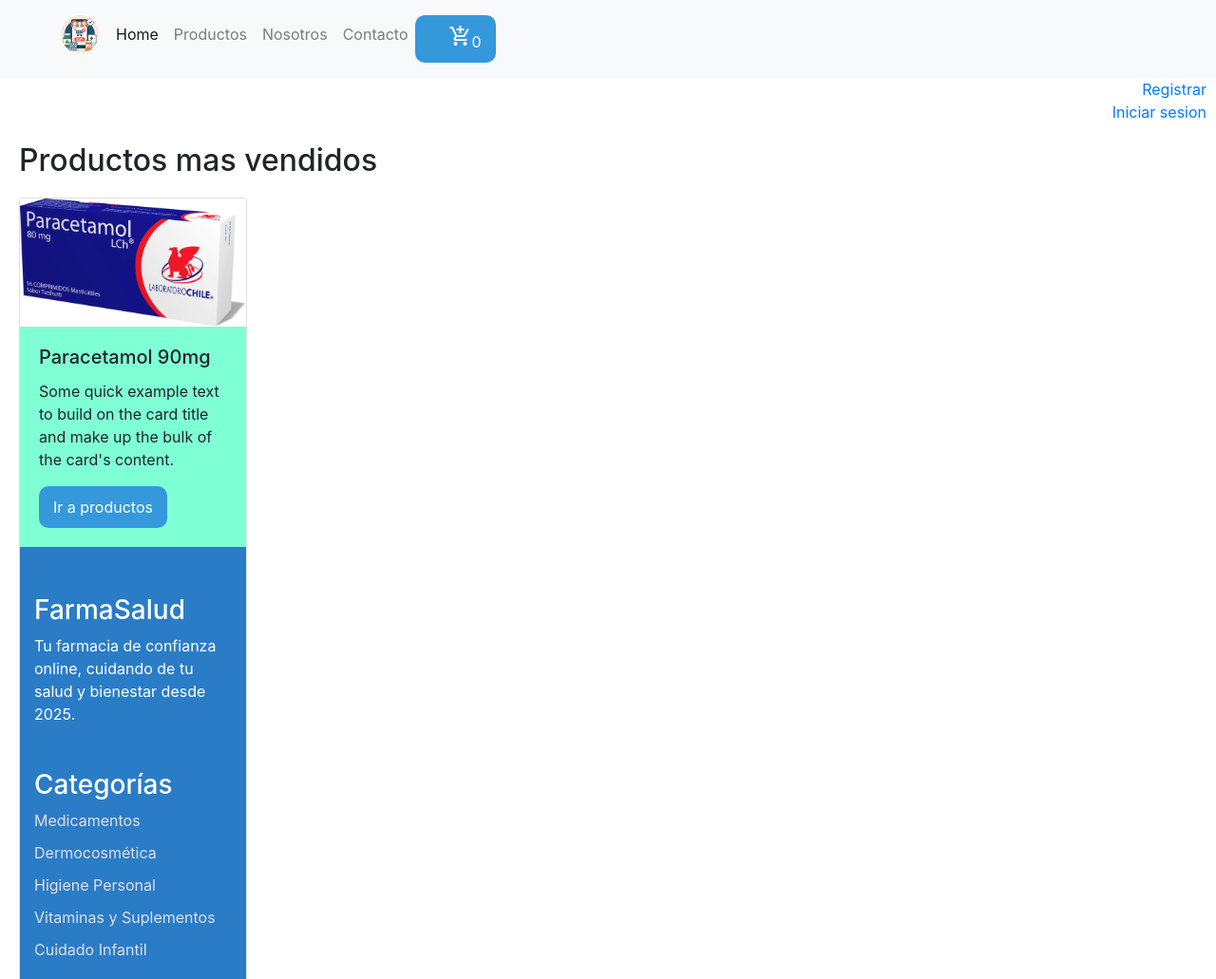
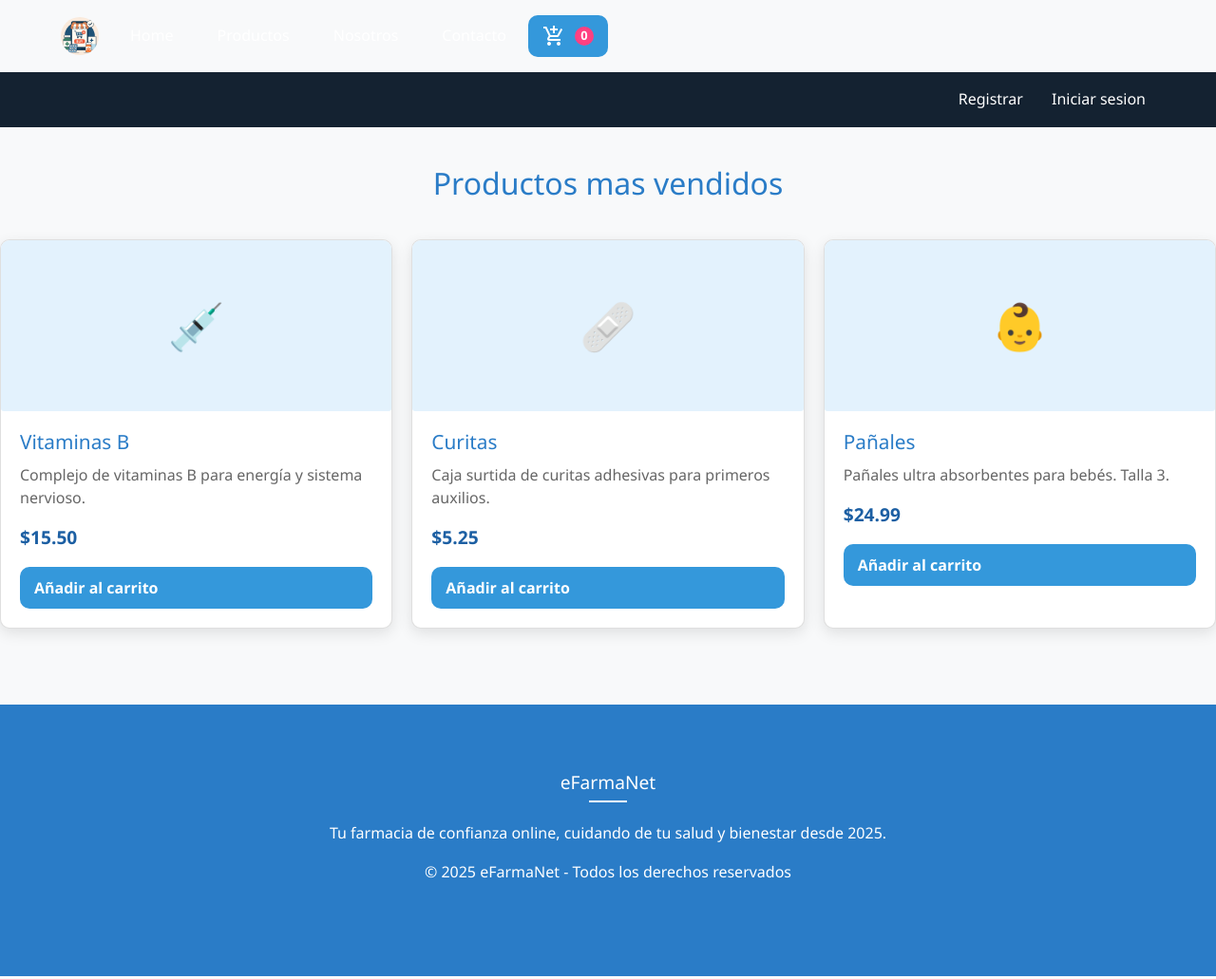
Before and after one commit to Cr1stopherB/eFarmaNet, a plain HTML site: page index.html in a window 1280 px wide. Shown: the top 1031 px of the page at 95% size. Drawn offline with nearby package versions, Linux system fonts and the light colour scheme.

Commit message:
Mejorando index

```diff
--- /dev/null
+++ b/assets/css/cards.css
@@ -0,0 +1,62 @@
+/*Estilos de la cartas de los medicamentos*/
+.card {
+    background: white;
+    border-radius: 10px;
+    overflow: hidden;
+    box-shadow: 0 5px 15px rgba(0, 0, 0, 0.1);
+    transition: transform 0.3s ease, box-shadow 0.3s ease;
+    margin-bottom: 20px;
+}
+
+.card:hover {
+    transform: translateY(-5px);
+    box-shadow: 0 10px 25px rgba(0, 0, 0, 0.15);
+}
+
+.card-img {
+    height: 180px;
+    background-color: #e3f2fd;
+    display: flex;
+    align-items: center;
+    justify-content: center;
+    color: #2a7cc7;
+    font-size: 3rem;
+}
+
+.card-content {
+    padding: 20px;
+}
+
+.card-title {
+    font-size: 1.3rem;
+    margin-bottom: 10px;
+    color: #2a7cc7;
+}
+
+.card-text {
+    color: #666;
+    margin-bottom: 15px;
+    line-height: 1.5;
+}
+
+.card-price {
+    font-weight: bold;
+    color: #1c5fa3;
+    font-size: 1.2rem;
+    margin-bottom: 15px;
+}
+
+.btn {
+    display: inline-block;
+    background-color: #2a7cc7;
+    color: white;
+    padding: 10px 20px;
+    border-radius: 5px;
+    text-decoration: none;
+    font-weight: 600;
+    transition: background-color 0.3s;
+}
+
+.btn:hover {
+    background-color: #1c5fa3;
+}
--- /dev/null
+++ b/assets/css/footer.css
@@ -0,0 +1,62 @@
+/*Centrar texto*/
+.footer-column {
+    text-align: center;
+}
+
+footer {
+    background-color: #2a7cc7;
+    color: white;
+    padding: 50px 0 20px;
+    margin-top: 40px;
+}
+
+.footer-grid {
+    display: grid;
+    grid-template-columns: repeat(auto-fit, minmax(200px, 1fr));
+    gap: 30px;
+    margin-bottom: 40px;
+}
+
+.footer-column h3 {
+    font-size: 1.2rem;
+    margin-bottom: 20px;
+    position: relative;
+    padding-bottom: 10px;
+}
+
+.footer-column h3::after {
+    content: '';
+    position: absolute;
+    left: 50%;
+    bottom: 0;
+    width: 40px;
+    height: 2px;
+    background-color: white;
+    transform: translateX(-50%);
+}
+
+.footer-column ul {
+    list-style: none;
+    padding: 0;
+}
+
+.footer-column ul li {
+    margin-bottom: 10px;
+}
+
+.footer-column a {
+    color: #e0e0e0;
+    text-decoration: none;
+    transition: color 0.3s;
+}
+
+.footer-column a:hover {
+    color: white;
+}
+
+.footer-bottom {
+    text-align: center;
+    padding-top: 20px;
+    border-top: 1px solid rgba(255,255,255,0.1);
+    font-size: 0.9rem;
+}
--- /dev/null
+++ b/assets/css/navbar.css
@@ -0,0 +1,83 @@
+.navbar {
+    display: flex;
+    justify-content: space-between;
+    padding: 1rem 5%;
+    background-color: #142231;
+    color: rgb(249, 54, 54);
+    align-items: center;
+}
+
+.bottom {
+    display: flex;
+    justify-content: flex-end;
+    padding: 1rem 5%;
+    background-color: #142231;
+    width: 100%;
+}
+
+.bottom ul {
+    display: flex;
+    list-style: none;
+    margin: 0;
+    padding: 0;
+}
+
+.bottom ul li {
+    margin-left: 20px;
+}
+
+.bottom ul li a {
+    color: white;
+    text-decoration: none;
+    transition: color 0.3s;
+}
+
+.bottom ul li a:hover {
+    color: #e2f1ff;
+}
+
+.cart-right {
+    display: flex;
+    align-items: center;
+}
+
+.btn {
+    background: #3498db;
+    color: white;
+    border: none;
+    padding: 10px 15px;
+    border-radius: 10px;
+    cursor: pointer;
+    display: flex;
+    align-items: center;
+}
+
+.btn .material-icons {
+    margin-right: 5px;
+}
+
+.cart-count {
+    background-color: #ff4081;
+    color: white;
+    border-radius: 50%;
+    width: 20px;
+    height: 20px;
+    display: flex;
+    align-items: center;
+    justify-content: center;
+    font-size: 0.8rem;
+    margin-left: 5px;
+}
+
+.signup {
+    display: flex;
+    list-style: none;
+}
+
+.logo-img {
+    height: 40px;
+    width: auto;
+    border-radius: 90px;
+    margin-right: 10px;
+    object-fit: contain;
+}
--- a/assets/css/style.css
+++ b/assets/css/style.css
@@ -4,36 +4,63 @@
     box-sizing: border-box;
 }
 
-.body {
+body {
     font-family: 'Segoe UI', Tahoma, Geneva, Verdana, sans-serif;
+    background-color: #f8f9fa;
+    color: #333;
+    line-height: 1.6;
 }
 
-.navbar {
+.main {
+    min-height: 100vh;
     display: flex;
-    justify-content: space-between;
-    align-items: center;
-    padding: 1rem 5%;
-    background-color: #142231;
-    color: white;
+    flex-direction: column;
 }
 
+.container {
+    max-width: 1200px;
+    margin: 0 auto;
+    padding: 20px;
+    flex: 1;
+}
 
-/* s {
+.h2 {
+    text-align: center;
+    color: #2a7cc7;
+    margin: 40px 0 20px;
+    font-size: 2rem;
+}
+
+/* Contenido central (medicamentos mas vendidos) */
+.grid-container {
+    display: grid;
+    grid-template-columns: repeat(auto-fit, minmax(280px, 1fr));
+    gap: 20px;
+    margin: 20px 0;
+}
+
+.navbar-nav {
     display: flex;
-    align-items: cen;
-} */
+    align-items: center;
+    list-style: none;
+}
 
-.btn {
-    background: #3498db;
-    color: white;
-    border: none;
-    padding: 10px 15px;
-    border-radius: 10px;
-    cursor: pointer;
+.nav-item {
+    margin: 0 15px;
+}
+
+.nav-link {
+    color: white !important;
+    text-decoration: none;
+    transition: color 0.3s;
+}
+
+.nav-link:hover {
+    color: #e2f1ff !important;
 }
 
 .cart-right {
-    margin-right: auto;
+    margin-left: auto;
     display: flex;
     align-items: center;
 }
@@ -41,9 +68,7 @@
 .small {
     font-size: 1.5rem;
     color: white;
-    margin-left: 20px;
-    position: relative;
-    cursor: pointer;
+    margin-right: 5px;
 }
 
 .logo-container {
@@ -51,59 +76,57 @@
     align-items: center;
 }
 
-.logo-img {
-    height: 40px;
-    width: auto;
-    border-radius: 90px;
-    margin-right: 10px;
-    object-fit: contain;
-}
-
 .signup {
-    text-align: right;
-    margin-right: 10px;
-}
-
-footer {
-    background-color: #2a7cc7;
-    color: white;
-    padding: 50px 0 20px;
-}
-
-.footer-grid {
-    display: grid;
-    grid-template-columns: repeat(auto-fit, minmax(200px, 1fr));
-    gap: 30px;
-    margin-bottom: 40px;
-}
-
-.footer-column ul {
+    display: flex;
     list-style: none;
 }
 
-.footer-column ul li {
-    margin-bottom: 10px;
+.signup li {
+    margin: 0 10px;
 }
 
-.footer-column a {
-    color: #e0e0e0;
+.signup a {
+    color: white;
     text-decoration: none;
     transition: color 0.3s;
 }
 
-.footer-column a:hover {
-    color: white;
+.signup a:hover {
+    color: #e2f1ff;
 }
 
-.card{
-    margin-bottom: 20px;
-    margin-left: 20px;
+.bottom {
+    display: flex;
+    justify-content: flex-end;
+    padding: 10px 5%;
+    background-color: #142231;
+    width: 100%;
 }
 
-.card-body{
-    background-color: aquamarine;
+@media (max-width: 768px) {
+    .navbar-nav {
+        flex-direction: column;
+        align-items: flex-start;
+    }
+
+    .nav-item {
+        margin: 10px 0;
+    }
+
+    .grid-container {
+        grid-template-columns: 1fr;
+    }
+
+    .bottom {
+        justify-content: center;
+    }
+
+    .signup {
+        flex-direction: column;
+        align-items: center;
+    }
+
+    .signup li {
+        margin: 5px 0;
+    }
 }
-
-.h2{
-    margin: 20px;
-}
--- a/index.html
+++ b/index.html
@@ -1,69 +1,23 @@
 <!DOCTYPE html>
 <html lang="es">
-
 <head>
     <meta charset="UTF-8">
     <meta name="viewport" content="width=device-width, initial-scale=1.0">
     <title>Home</title>
     <link rel="stylesheet" href="https://cdn.jsdelivr.net/npm/bootstrap@4.6.2/dist/css/bootstrap.min.css"
         integrity="sha384-xOolHFLEh07PJGoPkLv1IbcEPTNtaed2xpHsD9ESMhqIYd0nLMwNLD69Npy4HI+N" crossorigin="anonymous">
+    <!--Linkeo de archivos css-->
     <link rel="stylesheet" href="assets/css/style.css">
+    <link rel="stylesheet" href="assets/css/cards.css">
+    <link rel="stylesheet" href="assets/css/responsive.css">
+    <link rel="stylesheet" href="assets/css/footer.css">
+    <link rel="stylesheet" href="assets/css/navbar.css">
     <!-- Link para usar iconos de materialize -->
     <link href="https://fonts.googleapis.com/icon?family=Material+Icons" rel="stylesheet">
 </head>
 
 <body>
-    <!-- <main class="main">
-        <div class="top">
-            <div class="nav">
-                <i class="fa fa-bars menu-icon" aria-hidden="true"></i>
-                <div class="links-div">
-                    <ul class="link">
-                    <ul class="links">
-                        <li><a href="index.html"></a></li>
-                        <li><a href="html/producto.html"></a></li>
-                        <li><a href="html/nosotros.html"></a></li>
-                        <li><a href="html/contacto.html"></a></li>
-                         <li><a href=""></a></li>
-                            <li><a href=""></a></li>
-                            <li><a href=""></a></li>
-                            <li><a href=""></a></li>
-                    </ul>
-                    </ul>
-                </div>
-            </div>
-            <div class="signup">
-                <ul>
-                    <li><a href="">Registrar</a></li>
-                    <li><a href="">Iniciar sesion</a></li>
-                </ul>
-            </div>
-        </div>
-
-        <div class="bottom">
-            <div class="social">
-                <ul>
-                    <li><a href=""><i class="fa fa-facebook-official" aria-hidden="true"></i></a></li>
-                    <li><a href=""><i class="fa fa-twitter" aria-hidden="true"></i></a></li>
-                    <li><a href=""><i class="fa fa-instagram" aria-hidden="true"></i></a></li>
-                </ul>
-            </div>
-            <a href="#"><p>¿Conoces los nuevos descuentos?</p></a>
-        </div>
-        <div class="center">
-
-            <div>
-                <h1 class="h1">eFarmaNet</h1>
-                <p>Productos a un mejor precio que la competencia</p>
-            </div>
-
-            <div>
-                <input type="text" class="search" name="seacrh" placeholder="Busca tu medicamento">
-                <span><i class="fa fa-search" aria-hidden="true"></i></span>
-            </div>
-        </div>
-    </main> -->
-
+    <main class="main">
         <nav class="navbar navbar-expand-lg navbar-light bg-light">
             <button class="navbar-toggler" type="button" data-toggle="collapse" data-target="#navbarSupportedContent"
                 aria-controls="navbarSupportedContent" aria-expanded="false" aria-label="Toggle navigation">
@@ -79,7 +33,7 @@
                         <a class="nav-link" href="index.html">Home <span class="sr-only">(current)</span></a>
                     </li>
                     <li class="nav-item">
-                    <a class="nav-link" href="html/producto.html">Productos</a>
+                        <a class="nav-link" href="html/productos.html">Productos</a>
                     </li>
                     <li class="nav-item">
                         <a class="nav-link" href="html/nosotros.html">Nosotros</a>
@@ -93,71 +47,64 @@
                                     class="cart-count">0</span></button>
                         </div>
                     </li>
-                <img src="assets/img/" alt="" style="max-width:100%;height:auto;">
                 </ul>
             </div>
         </nav>
+        <div class="bottom">
             <div class="signup">
                 <ul>
                     <li><a href="html/login.html">Registrar</a></li>
                     <li><a href="html/inicioSesion.html">Iniciar sesion</a></li>
                 </ul>
             </div>
+        </div>
+
         <h2 class="h2">Productos mas vendidos</h2>
-    <div class="felx-container">
 
+        <div class="grid-container">
+            <div class="card">
+                <div class="card-img">💉</div>
+                <div class="card-content">
+                    <h3 class="card-title">Vitaminas B</h3>
+                    <p class="card-text">Complejo de vitaminas B para energía y sistema nervioso.</p>
+                    <p class="card-price">$15.50</p>
+                    <a href="#" class="btn">Añadir al carrito</a>
+                </div>
+            </div>
 
+            <div class="card">
+                <div class="card-img">🩹</div>
+                <div class="card-content">
+                    <h3 class="card-title">Curitas</h3>
+                    <p class="card-text">Caja surtida de curitas adhesivas para primeros auxilios.</p>
+                    <p class="card-price">$5.25</p>
+                    <a href="#" class="btn">Añadir al carrito</a>
                 </div>
-    <div class="card" style="width: 15rem;">
-        <img src="assets/img/Paracetamol.webp" class="card-img-top" alt="Paracetamol">
-        <div class="card-body">
-            <h5 class="card-title">Paracetamol 90mg</h5>
-            <p class="card-text">Some quick example text to build on the card title and make up the bulk of the
-                card's
-                content.</p>
-            <a href="html/productos.html" class="btn btn-primary">Ir a productos</a>
             </div>
+
+            <div class="card">
+                <div class="card-img">👶</div>
+                <div class="card-content">
+                    <h3 class="card-title">Pañales</h3>
+                    <p class="card-text">Pañales ultra absorbentes para bebés. Talla 3.</p>
+                    <p class="card-price">$24.99</p>
+                    <a href="#" class="btn">Añadir al carrito</a>
+                </div>
+            </div>
+        </div>
+
+        <!-- FOOTER -->
         <footer>
             <div class="container">
                 <div class="footer-grid">
                     <div class="footer-column">
-                        <h3>FarmaSalud</h3>
+                        <h3>eFarmaNet</h3>
                         <p>Tu farmacia de confianza online, cuidando de tu salud y bienestar desde 2025.</p>
-                        <div class="social-icons">
-                            <a href="#"><i class="fab fa-facebook-f"></i></a>
-                            <a href="#"><i class="fab fa-twitter"></i></a>
-                            <a href="#"><i class="fab fa-instagram"></i></a>
-                            <a href="#"><i class="fab fa-youtube"></i></a>
-                        </div>
-                    </div>
-                    <div class="footer-column">
-                        <h3>Categorías</h3>
-                        <ul>
-                            <li><a href="#">Medicamentos</a></li>
-                            <li><a href="#">Dermocosmética</a></li>
-                            <li><a href="#">Higiene Personal</a></li>
-                            <li><a href="#">Vitaminas y Suplementos</a></li>
-                            <li><a href="#">Cuidado Infantil</a></li>
-                        </ul>
-                    </div>
-                    <div class="footer-column">
-                        <!-- <h3>Newsletter</h3> -->
-                        <p>Suscríbete para recibir ofertas exclusivas y consejos de salud.</p>
-                        <form class="newsletter-form">
-                            <input type="email" class="newsletter-input" placeholder="Tu email">
-                            <button type="submit" class="newsletter-btn"><i class="fas fa-paper-plane"></i></button>
-                        </form>
-                    </div>
-                </div>
-                <div class="footer-bottom">
                         <p>&copy; 2025 eFarmaNet - Todos los derechos reservados</p>
-                    <div class="payment-methods">
-                        <div class="small material-icons">payment</div>
                     </div>
                 </div>
             </div>
         </footer>
-
+    </main>
 </body>
-
 </html>
```
Also changed, not shown: assets/css/responsive.css (added). Lines whose indentation alone changed are shown as unchanged.
